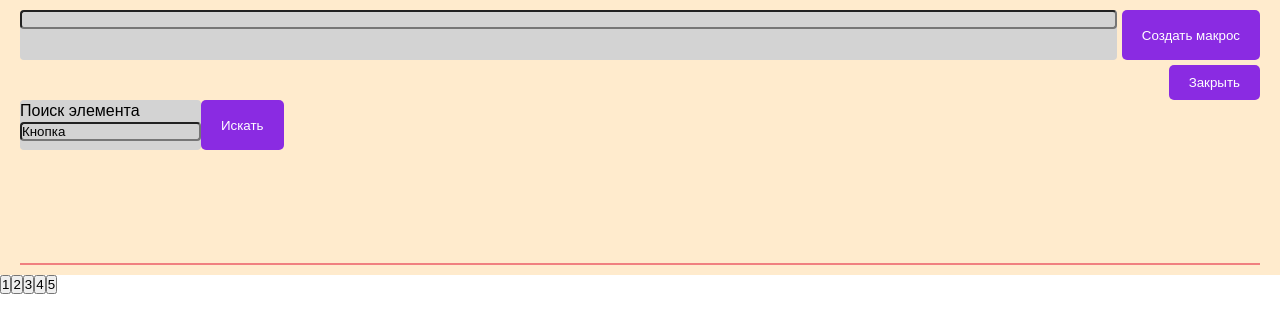
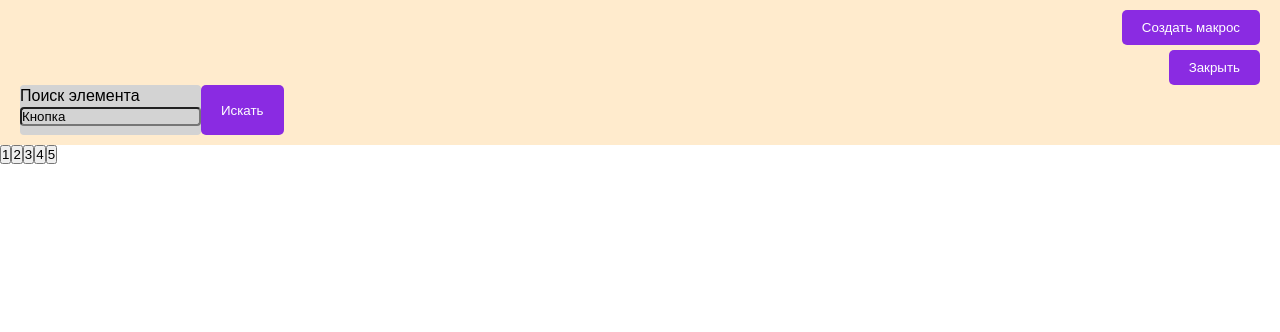
Before and after one commit to DinarSharipov/test_sandbox, a React (Create React App) app: page / in a window 1280 px wide. Both pictures are taken after a click on the button "Создать макрос". Shown: the top 332 px of the page. Built offline with nearby package versions, Linux system fonts and the light colour scheme.

Commit message:
Cra test (#12)
* preparing

* preparing

* preparing

* билд настроен

* process

* process

* process

* process

* process

* process

* process

* process

* process

* process

Co-authored-by: Dinar <pravovoy116@gmail.com>

```diff
--- a/src/components/ui/blocks/Toolbar.tsx
+++ b/src/components/ui/blocks/Toolbar.tsx
@@ -6,10 +6,6 @@ import Button from '../Button';
 import Select from '../select/Select';
 import { Option } from '../select/types';
 
-/** Максимальная и минимальная высота тулбара */
-const MACRO_MIN_HEIGHT = 200;
-const MACRO_MAX_HEIGHT = 600;
-
 const ToolbarWrapper = styled(Flex.Column)`
   flex: 1;
   background-color: blanchedalmond;
@@ -17,8 +13,7 @@ const ToolbarWrapper = styled(Flex.Column)`
   justify-content: space-between;
 `;
 
-const MacroCreator = styled(Flex.Column)<{macroSize: number}>`
-  min-height: ${(props) => props.macroSize}px;
+const MacroCreator = styled(Flex.Column)`
   justify-content: space-between;
 `;
 
@@ -26,15 +21,8 @@ const SearchElementContainer = styled(Flex.Row)`
   align-self: flex-start;
 `;
 
-const Resizer = styled.div`
-  height: 3px;
-  border-bottom: 2px solid lightcoral;
-  cursor: row-resize;
-`;
-
 const Toolbar: React.FC = () => {
   const [showMacroBlock, setShowMacroBlock] = useState(false);
-  const [macroSize, setMacroSize] = useState(MACRO_MIN_HEIGHT);
   const [searchElementTag, setSearchElementTag] = useState<Option>({ label: 'Кнопка', value: 'button' });
   const [selectedItem, setSelectedItem] = useState<Element>();
 
@@ -68,14 +56,11 @@ const Toolbar: React.FC = () => {
         gap={5}
         horizontal={HorizontalAlign.right}
       >
-        <Select />
         <Button onClick={() => setShowMacroBlock(true)}>Создать макрос</Button>
       </Flex.Row>
       {
         showMacroBlock && (
-          <MacroCreator
-            macroSize={macroSize}
-          >
+          <MacroCreator>
             <Flex.Row
               horizontal={HorizontalAlign.right}
               flexInitial
@@ -112,14 +97,6 @@ const Toolbar: React.FC = () => {
                 }
               </SearchElementContainer>
             </Flex.Column>
-            <Resizer
-              onDrag={(e) => {
-                if (e.clientY > MACRO_MIN_HEIGHT && e.clientY < MACRO_MAX_HEIGHT) {
-                  setMacroSize(e.clientY);
-                }
-              }}
-              draggable
-            />
           </MacroCreator>
         )
       }
--- a/src/components/ui/select/Select.tsx
+++ b/src/components/ui/select/Select.tsx
@@ -35,7 +35,7 @@ const Select: React.FC<SelectProps> = ({
       />
       {showOptions
       && (
-        <SelectStyle.OptionsRelarive>
+        <SelectStyle.OptionsRelative>
           <SelectStyle.OptionsAbsolute ref={optionsRef}>
             {options?.map((option) => (
               <SelectStyle.Option
@@ -46,7 +46,7 @@ const Select: React.FC<SelectProps> = ({
               </SelectStyle.Option>
             ))}
           </SelectStyle.OptionsAbsolute>
-        </SelectStyle.OptionsRelarive>
+        </SelectStyle.OptionsRelative>
       )}
     </SelectStyle.Container>
   );
--- a/src/components/ui/select/SelectStyle.tsx
+++ b/src/components/ui/select/SelectStyle.tsx
@@ -7,7 +7,7 @@ const Container = styled(Flex.Column)`
   height: 50px;
 `;
 
-const OptionsRelarive = styled(Flex.Column)`
+const OptionsRelative = styled(Flex.Column)`
   position: relative;
 `;
 
@@ -28,6 +28,6 @@ const Option = styled(Flex.Row)`
 export default {
   Container,
   Option,
-  OptionsRelarive,
+  OptionsRelative,
   OptionsAbsolute,
 };
--- a/src/components/ui/switcher/Switcher.tsx
+++ b/src/components/ui/switcher/Switcher.tsx
@@ -1,5 +1,6 @@
 import React from 'react';
 
+/** Свитчер */
 const Switcher: React.FC = () => (
   <input type="checkbox" />
 );
```
Also changed, not shown: src/store/User/UserStore.ts (added, +11 -0 lines).
